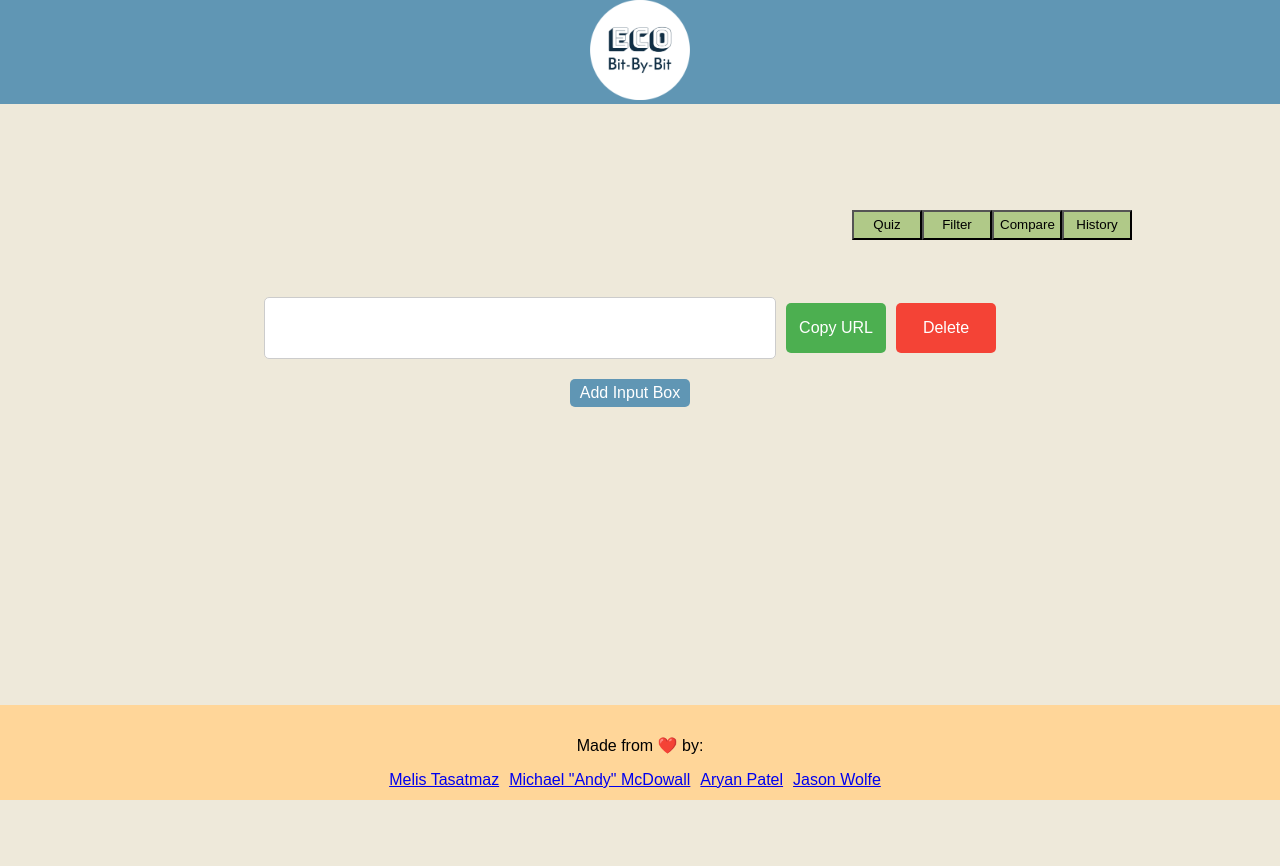
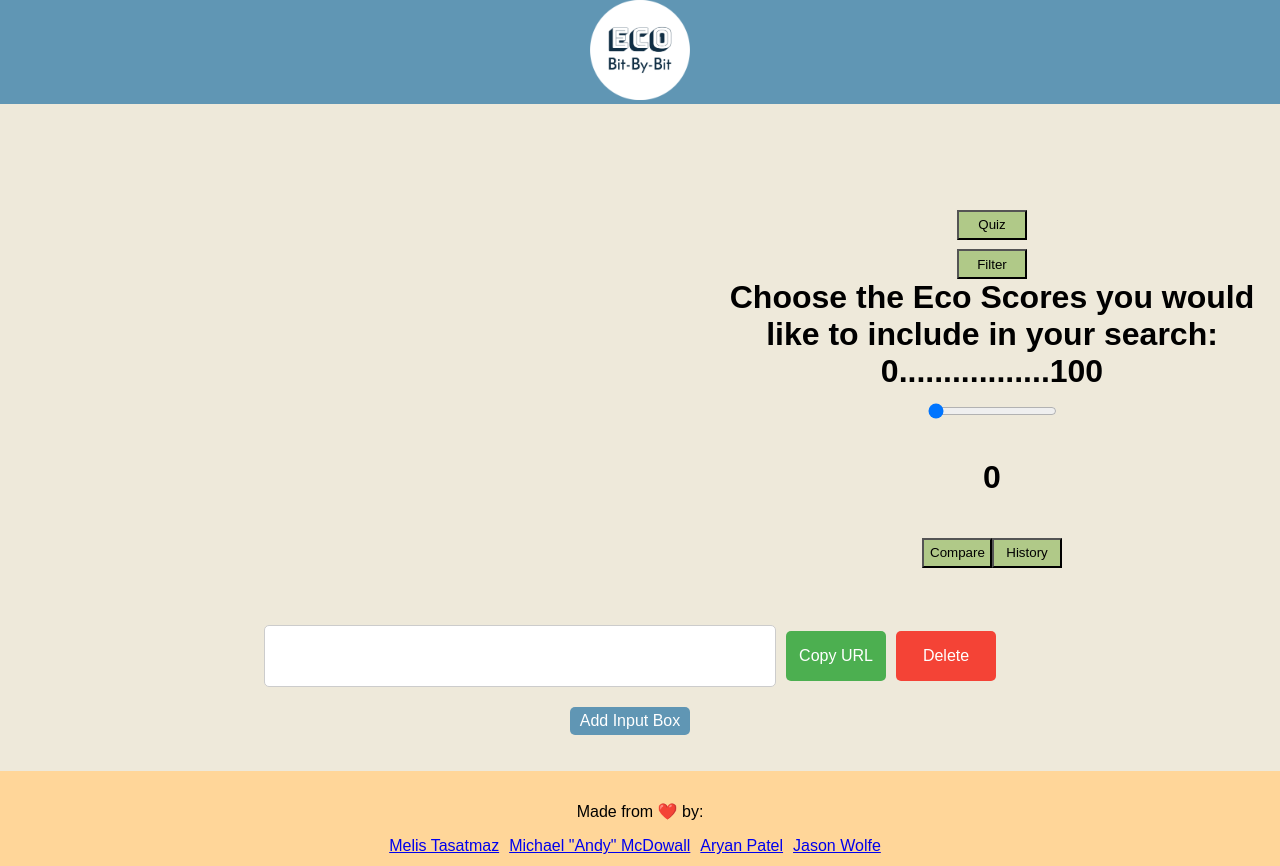
Before and after one commit to andym1125/eco-bit-by-bit, a React (Create React App) app in the folder packages/client/: page / in a window 1280 px wide. Before the commit the page ends 800 px from the top, so only its background shows below. Built offline with nearby package versions, Linux system fonts and the light colour scheme.

Commit message:
Update Homepage.tsx
implements #71

```diff
--- a/packages/client/src/components/Homepage.tsx
+++ b/packages/client/src/components/Homepage.tsx
@@ -2,8 +2,7 @@ import { useNavigate } from "react-router-dom";
 import "./Homepage.css";
 import Textbox from "./textbox/Textbox";
 import Footer from "./footer/Footer";
-
-// importing logo
+import * as React from "react";
 let LogoImage = require("./logo.png");
 
 // home page function
@@ -26,13 +25,20 @@ function Homepage() {
     // something
   };
 
+  const [filterScore, setFilterScore] = React.useState<number>(0);
 
-  // list of all the people
+  const handleSliderChange = (event: React.ChangeEvent<HTMLInputElement>) => {
+    setFilterScore(parseInt(event.target.value));
+  };
+
   const people = [
     { name: "Melis Tasatmaz", github: "https://github.com/Angel0002" },
-    { name: 'Michael "Andy" McDowall', github: "https://github.com/andym1125" },
+    {
+      name: 'Michael "Andy" McDowall',
+      github: "https://github.com/andym1125"
+    },
     { name: "Aryan Patel", github: "https://github.com/Aryan-Patel5475" },
-    { name: "Jason Wolfe", github: "https://github.com/Ogwolfe" },
+    { name: "Jason Wolfe", github: "https://github.com/Ogwolfe" }
   ];
 
   return (
@@ -49,7 +55,28 @@ function Homepage() {
           <button onClick={goToQuiz} className="quiz-button">
             Quiz
           </button>
+          <div className="filter-container">
             <button className="filter-button">Filter</button>
+            <div className="filter-content">
+              <label htmlFor="filter-slider">
+                {" "}
+                Choose the Eco Scores you would like to include in your search:
+              </label>
+              <span className="slider-value"> </span>
+              <br /> 0.................100
+              <br />
+              <input
+                type="range"
+                id="filter-slider"
+                name="filter-slider"
+                min="0"
+                max="100"
+                value={filterScore}
+                onChange={handleSliderChange}
+              />
+              <p>{filterScore}</p>
+            </div>
+          </div>
           <button onClick={goToCompare} className="compare-button">
             Compare
           </button>
```
Lines whose indentation alone changed are shown as unchanged.
